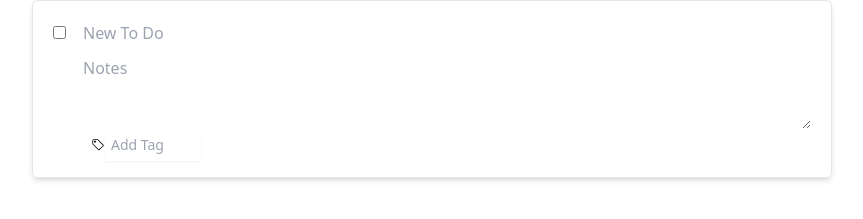
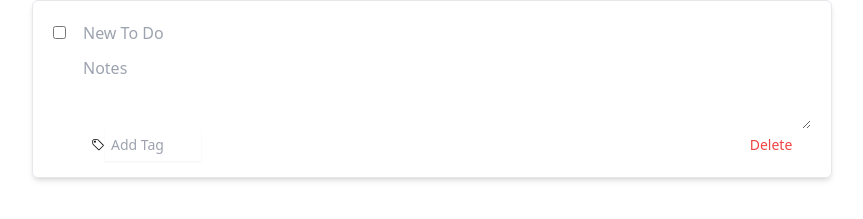
Before and after one commit to Hack-Weekly/turquoise-cobra-1, a Next.js app: page / in a window 1280 px wide. Both pictures are taken after a click on the button "Add task". Shown: the part 256-475 px from the top of the page, without its empty margins (208-1071 px from the left). Built offline with nearby package versions, Linux system fonts and the light colour scheme.

Commit message:
Add Delete Task

```diff
--- a/src/features/Todo/TaskCard/index.tsx
+++ b/src/features/Todo/TaskCard/index.tsx
@@ -16,6 +16,7 @@ export type ITaskCard = {
 export function TaskInput(props: ITaskCard) {
   const { task } = props
   const [focused, setFocus] = useState<boolean>(false);
+  const removeTask = useTodoStore(state => state.removeTask)
   const editName = useTodoStore(state => state.editName)
   const editNotes = useTodoStore(state => state.editNotes)
   const markCompletion = useTodoStore(state => state.markCompletion)
@@ -89,6 +90,7 @@ export function TaskInput(props: ITaskCard) {
             onChange={handleNotesChange}
             className="block flex-1 w-full rounded-lg leading-snug focus:outline-none"
           />
+          <motion.div className="grid grid-cols-[auto_80px]">
             <motion.ul className="">
               {props.task.tags.map(tag => (
                 <motion.li
@@ -132,6 +134,15 @@ export function TaskInput(props: ITaskCard) {
                 </motion.li>
               )}
             </motion.ul>
+            {focused && (
+              <motion.button
+                onClick={() => removeTask(task.id)}
+                className="text-sm text-red-500 hover:bg-red-100 active:bg-red-200 px-2 rounded-lg"
+              >
+                Delete
+              </motion.button>
+            )}
+          </motion.div>
         </motion.div>
       </motion.div>
     </ClickAwayListener>
--- a/src/features/state.ts
+++ b/src/features/state.ts
@@ -7,6 +7,7 @@ interface TodoState {
   tasks: { [id:string]: Task }
   addTask: (tags?: string[], id?: string) => void
   addTag: (id: string, tag: string) => void
+  removeTask: (id: string) => void
   removeTag: (id: string, tag: string) => void
   editName: (id: string, name: string) => void
   editNotes: (id: string, notes: string) => void
@@ -47,6 +48,12 @@ export const useTodoStore = create<TodoState>()(
           }
         }
       })),
+      removeTask: (id) => set((state) => {
+        const tasks = { ...state.tasks }
+        delete tasks[id]
+
+        return { tasks }
+      }),
       addTag: (id, tag) => set((state) => ({
         tasks: {
           ...state.tasks,
```
Lines whose indentation alone changed are shown as unchanged.
